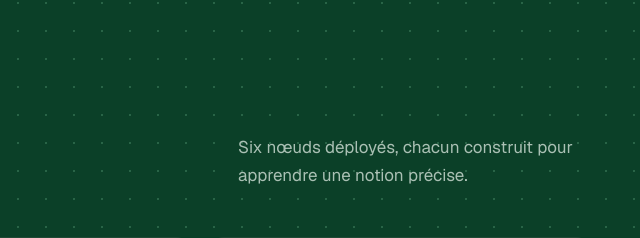
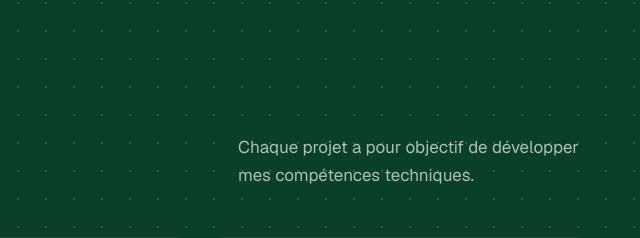
Before and after one commit to Gabriel-DSF/portfolio, a plain HTML site: page index.html in a window 1280 px wide. Shown: the part 1780-2018 px from the top of the page, 640-1280 px from the left. Drawn offline with nearby package versions, Linux system fonts and the light colour scheme.

Commit message:
change texte projet

```diff
--- a/index.html
+++ b/index.html
@@ -176,8 +176,7 @@
         <div class="section-head">
           <h2>Projets</h2>
           <p>
-            Six nœuds déployés, chacun construit pour apprendre une notion
-            précise.
+            Chaque projet a pour objectif de développer mes compétences techniques.
           </p>
         </div>
 
@@ -352,6 +351,7 @@
               />
             </div>
             <div class="project-body">
+
               <h3>Le chemin du cavalier</h3>
               <p>
                 Algorithme de plus court chemin pour un cavalier sur un
@@ -369,6 +369,7 @@
               </p>
             </div>
           </article>
+
         </div>
       </section>
 
```
